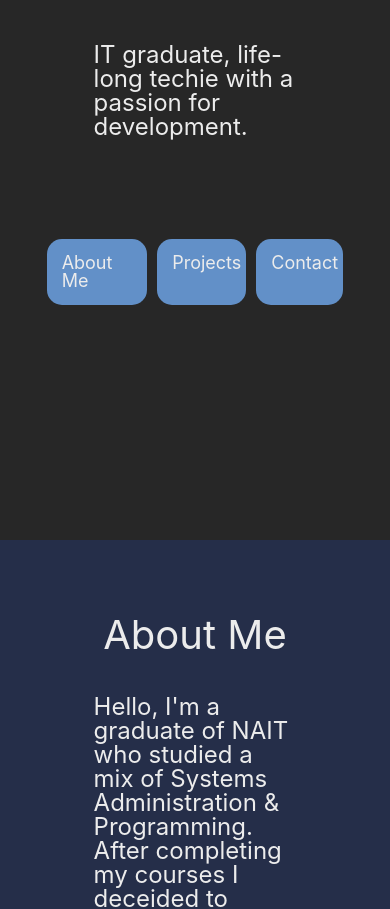
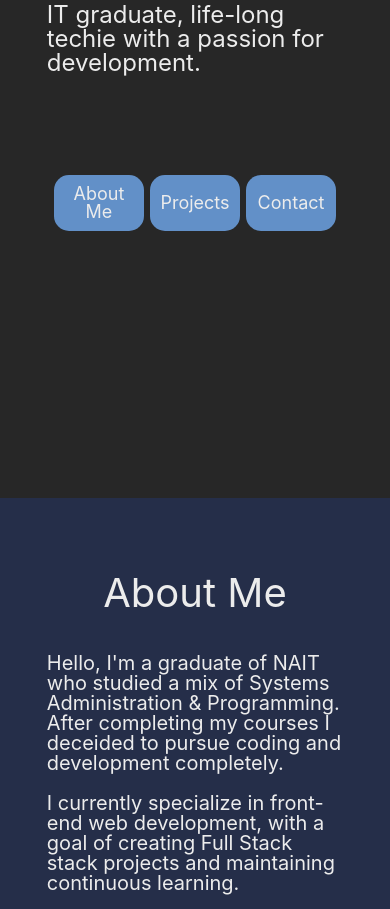
Before and after one commit to AshleyWrightA/cv-site, a React app: page / in a window 390 px wide. Shown: the part 346-1255 px from the top of the page. Built offline with nearby package versions, Linux system fonts and the light colour scheme; no server answers.

Commit message:
Fixed hero button padding and size, on mobile

```diff
--- a/public/index.html
+++ b/public/index.html
@@ -5,7 +5,7 @@
     <link rel="icon" href="%PUBLIC_URL%/favicon.ico" />
     <meta name="viewport" content="width=device-width, initial-scale=1" />
     <meta name="theme-color" content="#000000" />
-    <meta name="description" content="Web site created using create-react-app" />
+    <meta name="description" content="Live Resume" />
     <link rel="apple-touch-icon" href="%PUBLIC_URL%/logo192.png" />
     <!--
       manifest.json provides metadata used when your web app is installed on a
--- a/src/app/components/About.jsx
+++ b/src/app/components/About.jsx
@@ -4,9 +4,10 @@ function About() {
       <h1>About Me</h1>
       <p>
         Hello, I'm a graduate of NAIT who studied a mix of Systems Administration & Programming.
-        After completing my courses I deceided to pursue coding and development completely. I
-        currently specialize in front-end web development, with a goal of creating Full Stack stack
-        projects and maintaining continuous learning.
+        After completing my courses I deceided to pursue coding and development completely.
+        <br />
+        <br />I currently specialize in front-end web development, with a goal of creating Full
+        Stack stack projects and maintaining continuous learning.
       </p>
     </div>
   );
--- a/src/css/about.css
+++ b/src/css/about.css
@@ -10,4 +10,8 @@
     justify-content: center;
     align-items: center;
   }
+
+  .about-div p {
+    font-size: 2rem;
+  }
 }
--- a/src/css/hero.css
+++ b/src/css/hero.css
@@ -33,6 +33,9 @@
 
 .hero-anchor {
   padding: 2rem;
+
+  text-align: center;
+
   border-radius: 15px;
   background-color: var(--palette-3);
 
@@ -56,11 +59,24 @@
 
 @media (max-width: 800px) {
   .hero-div {
+    height: 60vh;
+
     padding-top: min(20vh);
   }
 
+  .hero-div-button-container {
+    gap: 0.6rem;
+  }
+
   .hero-anchor {
-    padding: 1.5rem;
+    padding: 1rem 1rem;
+
+    width: 70px;
+
+    display: flex;
+    justify-content: center;
+    align-items: center;
+
     font-size: 1.8rem;
   }
 }
--- a/src/css/index.css
+++ b/src/css/index.css
@@ -61,4 +61,8 @@ a:hover {
   h1 {
     font-size: 4rem;
   }
+
+  .page-div {
+    padding-inline: min(12vw, 24rem);
+  }
 }
--- a/src/index.js
+++ b/src/index.js
@@ -36,7 +36,3 @@ window.onscroll = function () {
     headerDiv.style.backgroundColor = "var(--palette-1)";
   }
 };
-
-// If you want to start measuring performance in your app, pass a function
-// to log results (for example: reportWebVitals(console.log))
-// or send to an analytics endpoint. Learn more: https://bit.ly/CRA-vitals
```
